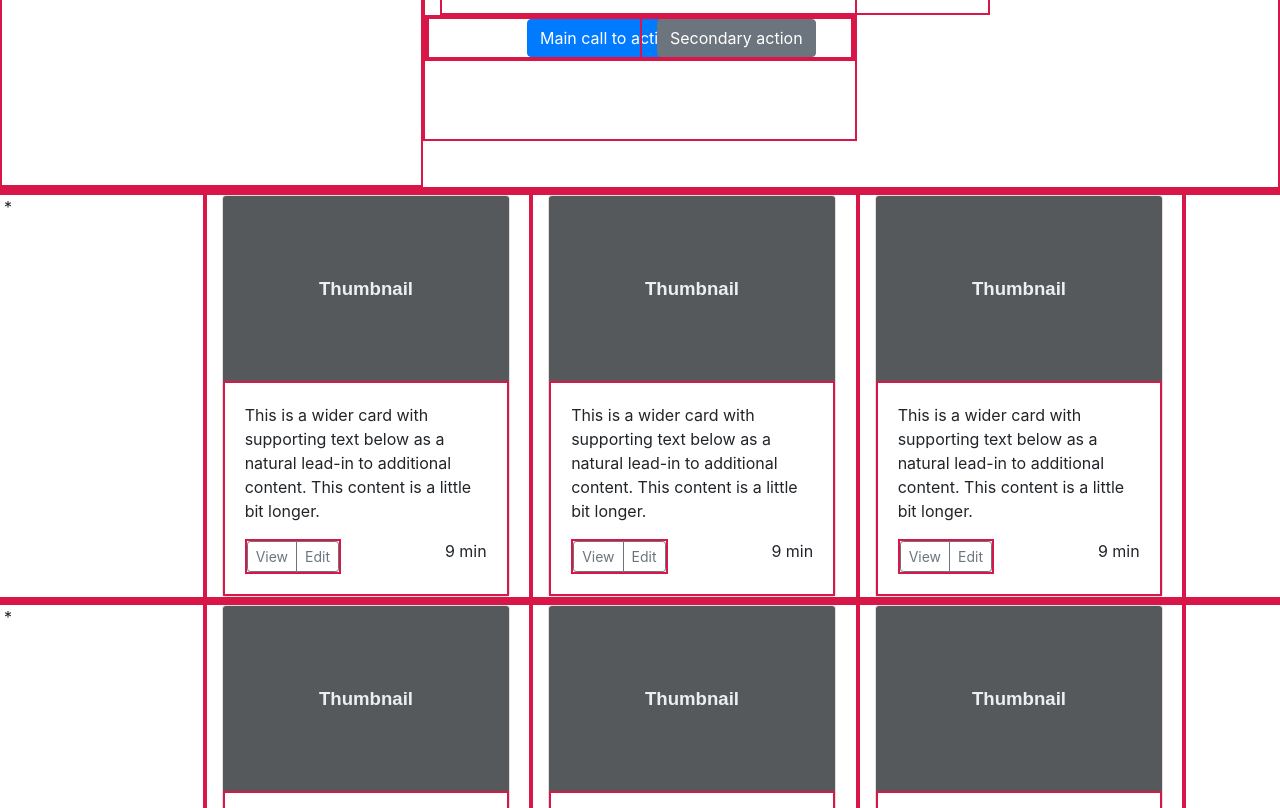
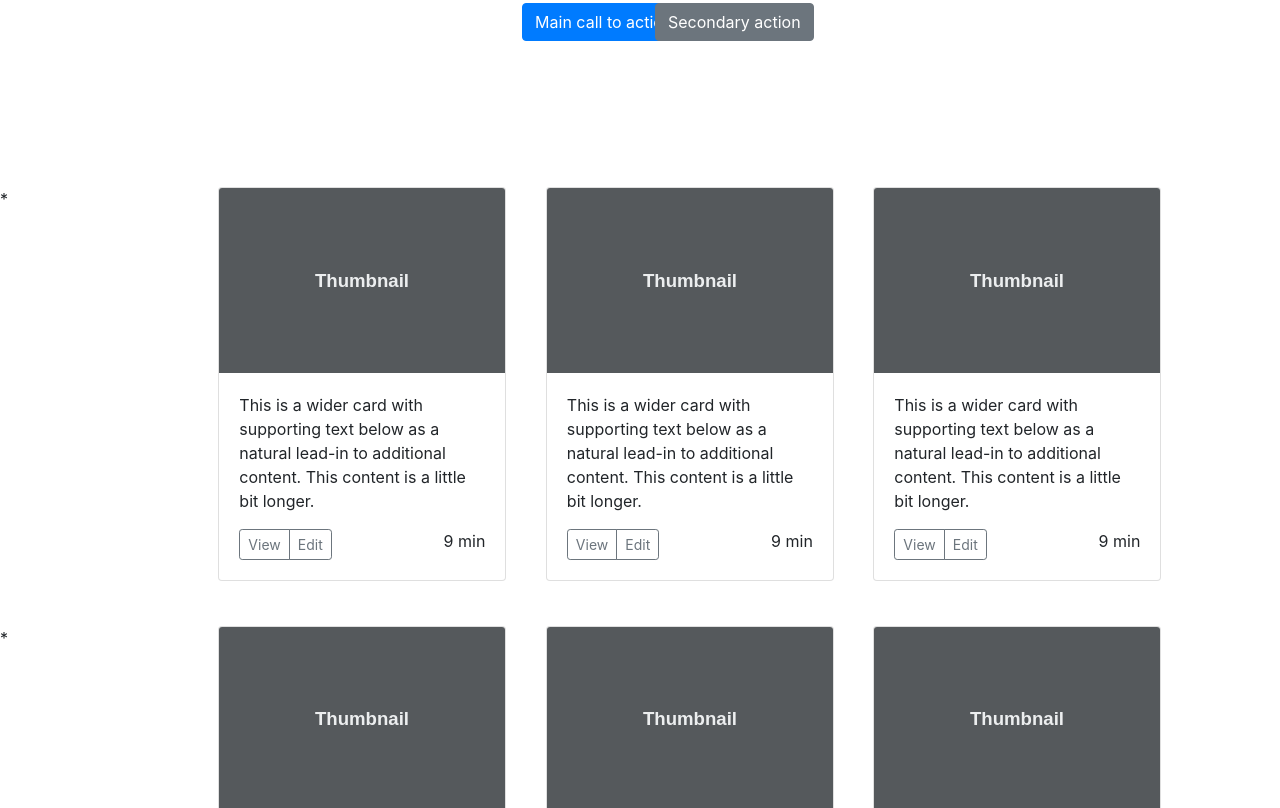
Before and after one commit to Eliiminado/AlbumFotos, a plain HTML site: page index.html in a window 1280 px wide. Shown: the part 263-1071 px from the top of the page. Drawn offline with nearby package versions, Linux system fonts and the light colour scheme.

Commit message:
quitar layout + posicionar objetos

```diff
--- a/MyStyle.css
+++ b/MyStyle.css
@@ -1,6 +1,4 @@
-div {
-    border: 2px solid rgb(216, 22, 71);
-}
+
 #Nav{
     background-color: rgb(73, 67, 67);
     height: 50px;
@@ -51,3 +49,6 @@ div {
     float: right;
 
 }
+.card{
+    margin-bottom: 15%;
+}
```
